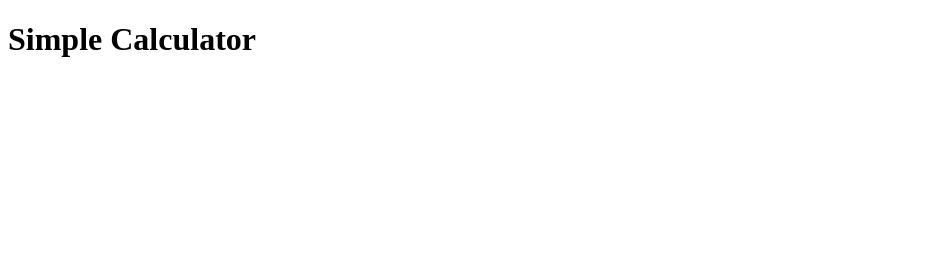
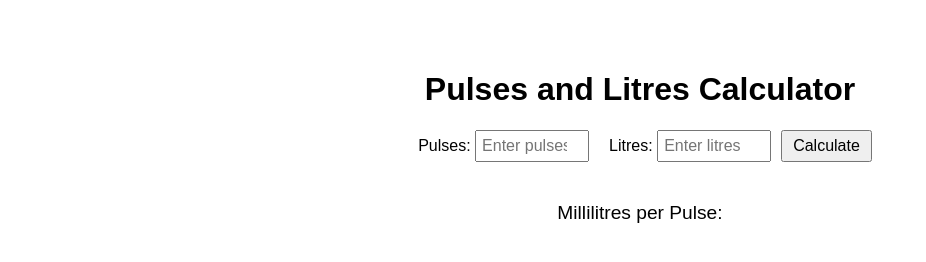
Before and after one commit to MadKiwi98/calculator-function, a plain HTML site: page index.html in a window 1280 px wide. Shown: the whole page, without its empty margins (0-926 px from the left). Drawn offline with Linux system fonts and the light colour scheme.

Commit message:
Update index.html

```diff
--- a/index.html
+++ b/index.html
@@ -3,14 +3,69 @@
 <head>
     <meta charset="UTF-8">
     <meta name="viewport" content="width=device-width, initial-scale=1.0">
-    <title>Calculator</title>
-    <link rel="stylesheet" href="style.css"> <!-- Optional -->
+    <title>Pulses and Litres Calculator</title>
+    <style>
+        body {
+            font-family: Arial, sans-serif;
+            display: flex;
+            flex-direction: column;
+            align-items: center;
+            margin: 50px;
+        }
+        .container {
+            display: flex;
+            justify-content: center;
+            margin-bottom: 20px;
+        }
+        .input-box {
+            margin: 0 10px;
+        }
+        input {
+            width: 100px;
+            padding: 5px;
+            font-size: 1em;
+        }
+        button {
+            padding: 5px 10px;
+            font-size: 1em;
+            cursor: pointer;
+        }
+        #result {
+            margin-top: 20px;
+            font-size: 1.2em;
+        }
+    </style>
 </head>
 <body>
-    <h1>Simple Calculator</h1>
-    <div id="calculator">
-        <!-- Calculator interface -->
+
+    <h1>Pulses and Litres Calculator</h1>
+    <div class="container">
+        <div class="input-box">
+            <label for="pulses">Pulses:</label>
+            <input type="number" id="pulses" placeholder="Enter pulses" required>
+        </div>
+        <div class="input-box">
+            <label for="litres">Litres:</label>
+            <input type="number" id="litres" placeholder="Enter litres" required>
+        </div>
+        <button onclick="calculate()">Calculate</button>
     </div>
-    <script src="script.js"></script>
+
+    <div id="result">Millilitres per Pulse: <span id="resultValue"></span></div>
+
+    <script>
+        function calculate() {
+            const pulses = parseFloat(document.getElementById('pulses').value);
+            const litres = parseFloat(document.getElementById('litres').value);
+            const resultField = document.getElementById('resultValue');
+
+            if (pulses > 0) {
+                const millilitresPerPulse = (litres * 1000) / pulses;
+                resultField.textContent = millilitresPerPulse.toFixed(2); // Show result with 2 decimal places
+            } else {
+                resultField.textContent = 'Error: Pulses must be greater than 0';
+            }
+        }
+    </script>
 </body>
 </html>
```
